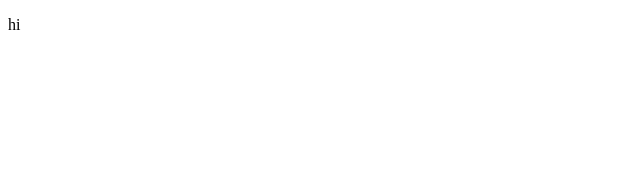
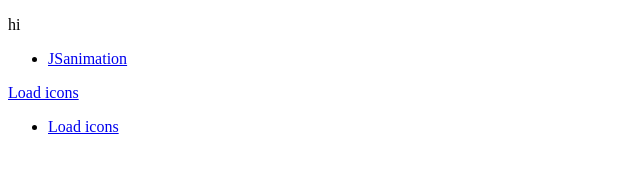
Before and after one commit to LFGaming/JSanimations, a plain HTML site: page index.html in a window 1280 px wide. Shown: the whole page, without its empty margins (0-640 px from the left). Drawn offline with Linux system fonts and the light colour scheme.

Commit message:
Update index.html

```diff
--- a/index.html
+++ b/index.html
@@ -3,6 +3,9 @@
 <head>
 <body>
     <p>hi</p>
+    <ul><li><a href="https://LFGaming.github.io/JSanimations/">JSanimation</a></li></ul>
+    <a href="./Loading/loadicon/load.html">Load icons</a>
+    <ul><li><a href="./Loading/loadicon/load.html">Load icons</a></li></ul>
 </body>
 </head>
 </html>
```
